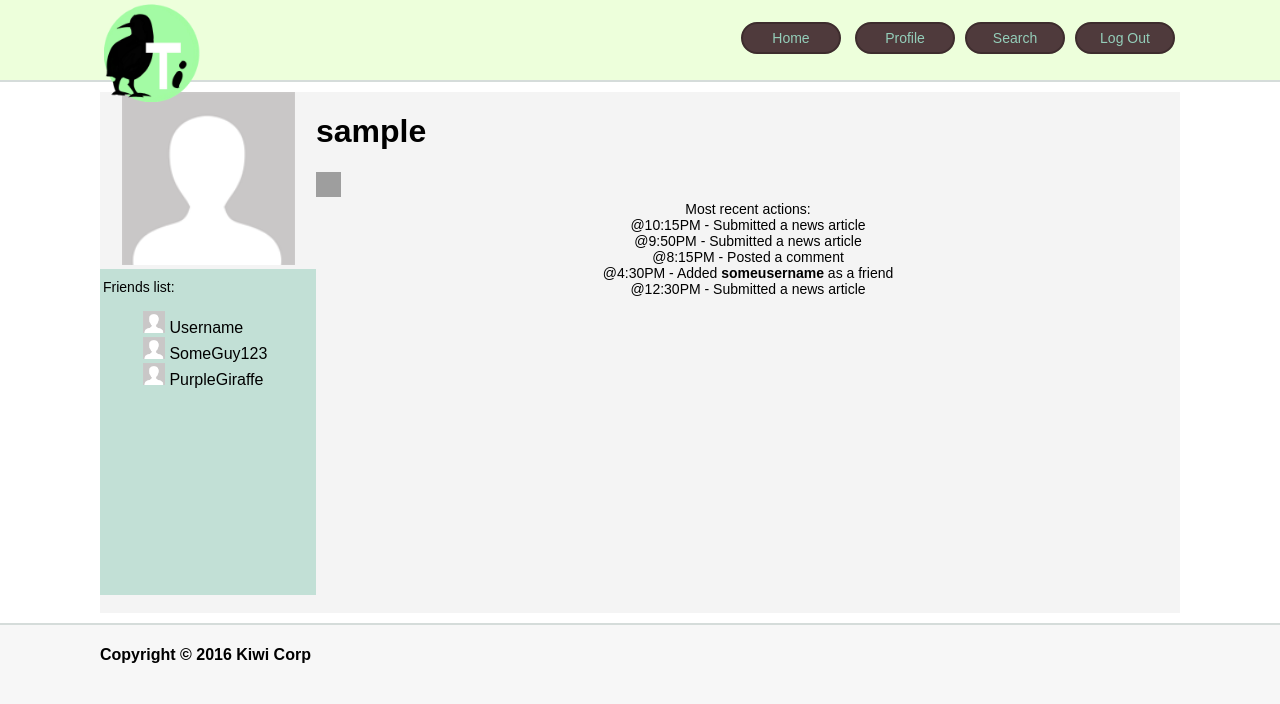
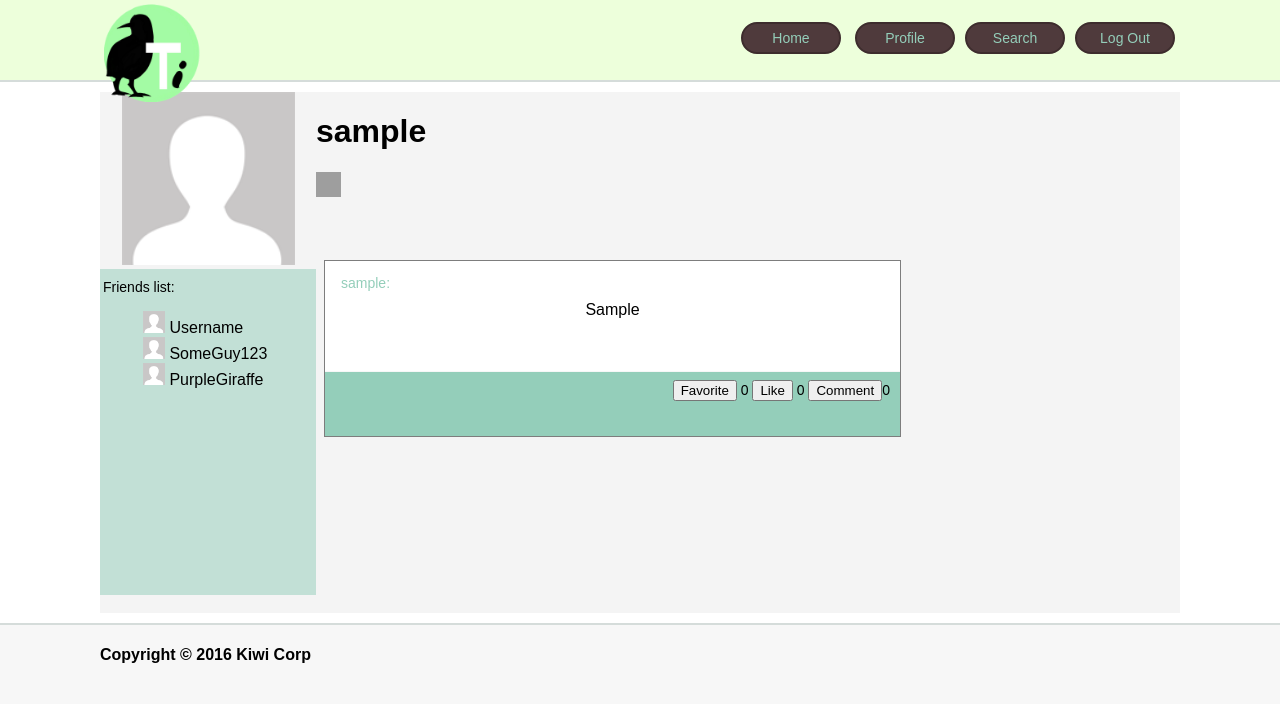
Before and after one commit to thorpe-sean-wm/TrendIt, a PHP site: page /viewprofile.php in a window 1280 px wide. Shown: the top 704 px of the page. Run offline with PHP 8.4, Linux system fonts and the light colour scheme; the visitor is signed in with stand-in values (Sample User, id 1); tables that the repository leaves empty hold one stand-in row (values such as "Sample post"); some web fonts are replaced; grey boxes are pictures that could not be loaded.

Commit message:
Working View profile

```diff
--- a/mainstylesheet.css
+++ b/mainstylesheet.css
@@ -83,14 +83,20 @@ a:hover {
     max-width: 1080px;
     padding: 0 10px;
 }
+.feed{
+    width: 80%;
+    min-height: 50px;
+    float: left;
+}
 .post{
     position: relative;
     width: 575px;
     height: 175px;
     background-color: #fff;
-    border-radius: 12px;
+    /*border-radius: 12px;*/
     border: 1px #7d7d7d solid;
     cursor: default;
+    margin: 8px;
 }
 .postContent{
     height: 110px;
@@ -100,8 +106,8 @@ a:hover {
     height: 64px;
     border-top: 1px #f7f7f7 solid;
     background-color: #94CEBA;
-    border-bottom-left-radius: 12px;
-    border-bottom-right-radius: 12px;
+    /*border-bottom-left-radius: 12px;*/
+    /*border-bottom-right-radius: 12px;*/
     text-align: right;
 }
 .postUser{
@@ -189,7 +195,7 @@ a:hover {
 .friend {
     padding: 10px 4px 190px 3px;
     text-align: left;
-    background-color: rgba(148, 206, 186, 0.51);*/
+    background-color: rgba(148, 206, 186, 0.51);
 
 }
 
@@ -206,6 +212,7 @@ a:hover {
 #userBio{
     float: left;
     width: 80%;
+    height: 160px;
 }
 #profileLeftBar {
     width: 20%;
--- a/viewprofile.php
+++ b/viewprofile.php
@@ -34,19 +34,47 @@ require_once "header.php";
             <a href="editprofile.php" class="gear"><img src="https://cdn4.iconfinder.com/data/icons/ionicons/512/icon-ios7-gear-128.png" height="25" width="25"></a>
         </div>
 
-        <div align="center">
-            <p>Most recent actions:</p>
+        <div class="feed">
+            <?php
+            $i = 0;
+            // Connect to the database
+            $dbh = new PDO('mysql:host=127.0.0.1;dbname=trenditdb', 'root', 'root');
+            // Retrieve the score data from MySQL
+            $query = "SELECT * FROM posts ORDER BY postTime ASC";
 
-                    <p class="activity">@10:15PM - Submitted a news article</p>
+            $stmt = $dbh->prepare($query);
+            $stmt->execute();
+            $results = $stmt->fetchAll();
 
-                    <p class="activity">@9:50PM - Submitted a news article</p>
+            foreach($results as $posts){
 
-                    <p class="activity">@8:15PM - Posted a comment</p>
+                $query = "SELECT * FROM users WHERE userID = :userid";
 
-                    <p class="activity">@4:30PM - Added <strong>someusername</strong> as a friend</p>
+                $stmt = $dbh->prepare($query);
+                $stmt->execute(array(
+                        'userid' => $posts['userID']
+                    )
+                );
+                $userinfo = $stmt->fetch();
 
-                    <p class="activity">@12:30PM - Submitted a news article</p>
-                </div>
+                echo '<div class="post">';
+                echo '<div class="postUser">';
+                echo '<p>' . $userinfo['username'] . ':</p>';
+                echo '</div>';
+                echo '<div class="postContent">';
+                echo '<p>' . $posts['post'] . '</p>';
+                echo '</div>';
+                echo '<div class="postUtil">';
+                echo '<p><button>Favorite</button> 0 <button>Like</button> 0 <button>Comment</button>0</p>';
+                echo '</div>';
+                echo '</div>';
+
+            }
+
+            ?>
+
+        </div>
+        <div style="clear: both"></div>
 
 
         <script type="text/javascript">
```
